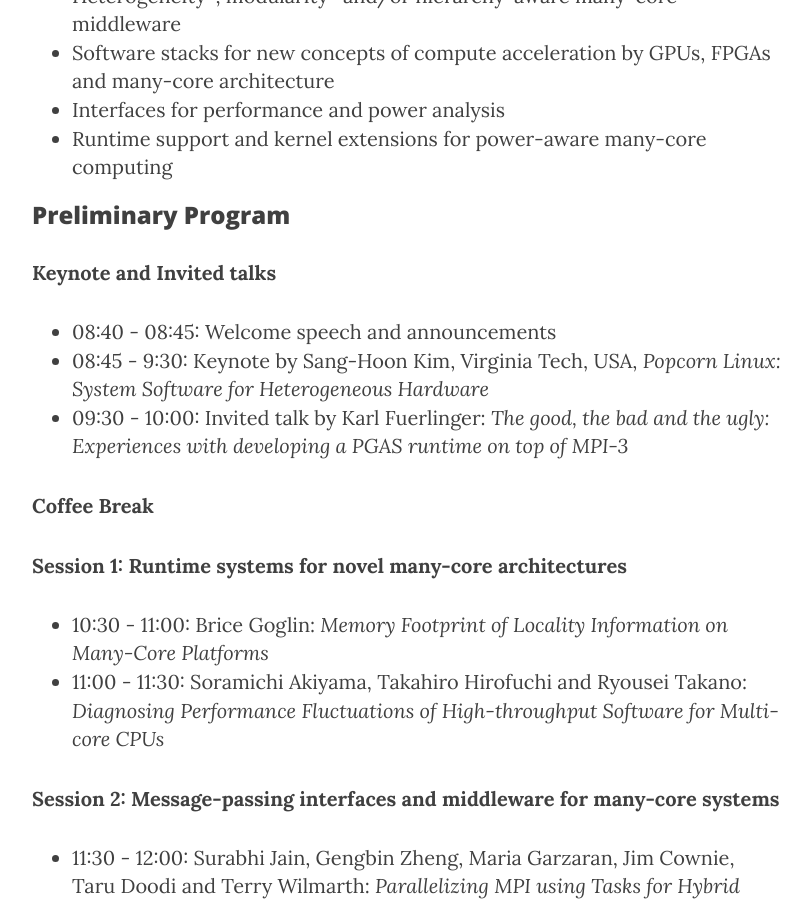
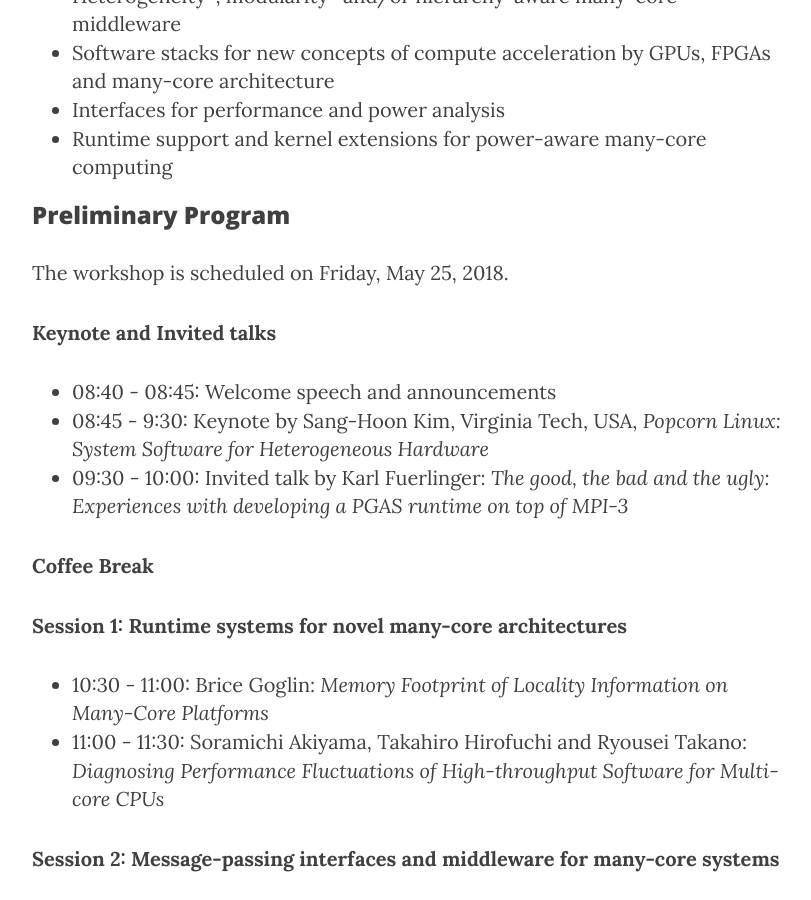
Before and after one commit to WROME/wrome.github.io, a Jekyll site: the page built from vancouver2018.md, in a window 1280 px wide and 900 px high, scrolled down 2266 px. Shown: the whole window, without its empty margins (233-1044 px from the left). Built offline with Jekyll 4.4.1, drawn with Linux system fonts in a browser that asks for light colours; nearby versions of some CDN libraries.

Commit message:
add workshop date

```diff
--- a/vancouver2018.md
+++ b/vancouver2018.md
@@ -40,6 +40,8 @@ Authors from all related disciplines are invited to submit unpublished papers re
 * Runtime support and kernel extensions for power-aware many-core computing
 
 ### Preliminary Program
+
+The workshop is scheduled on Friday, May 25, 2018.
 
 **Keynote and Invited talks**
 
```
